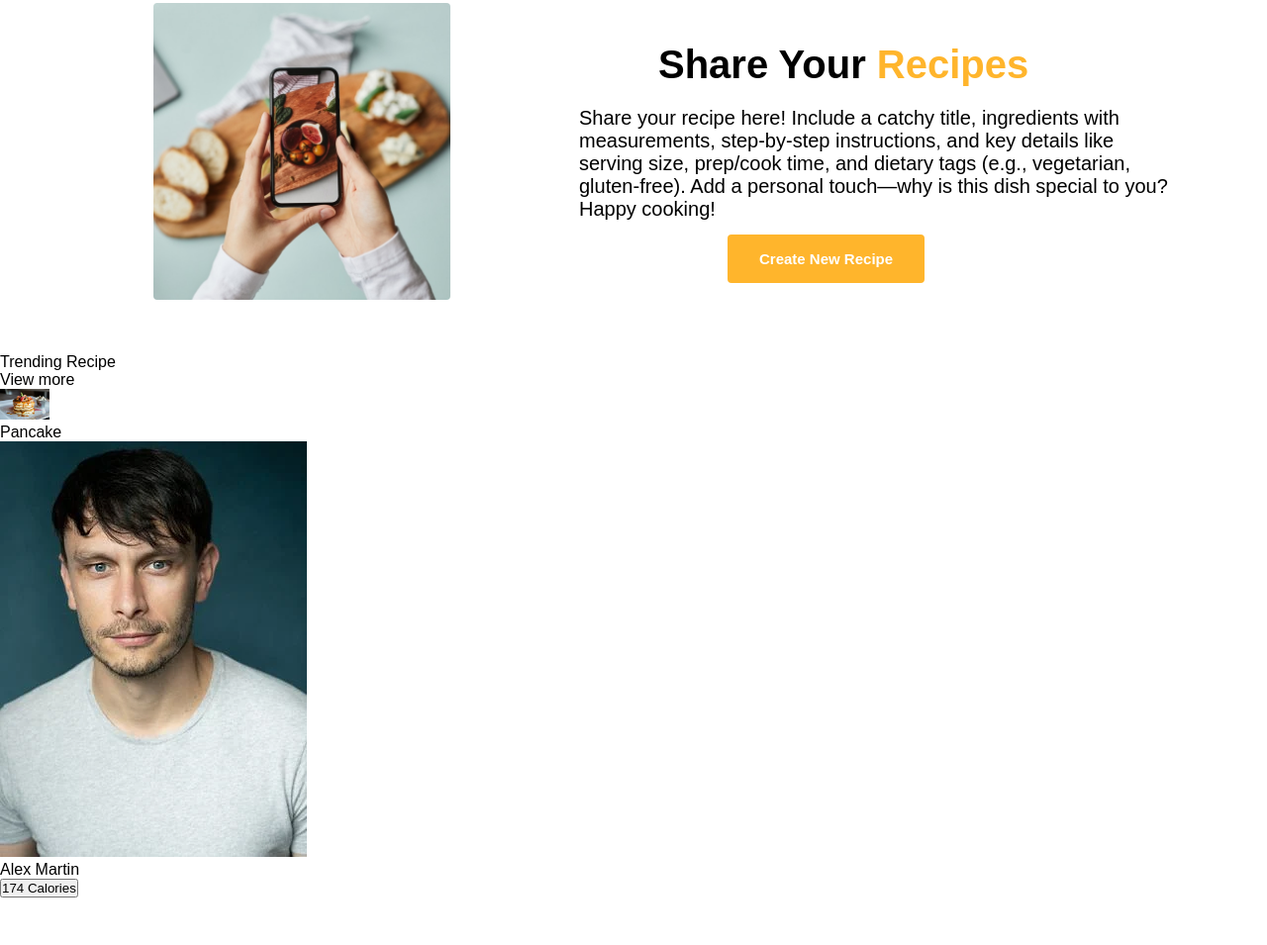
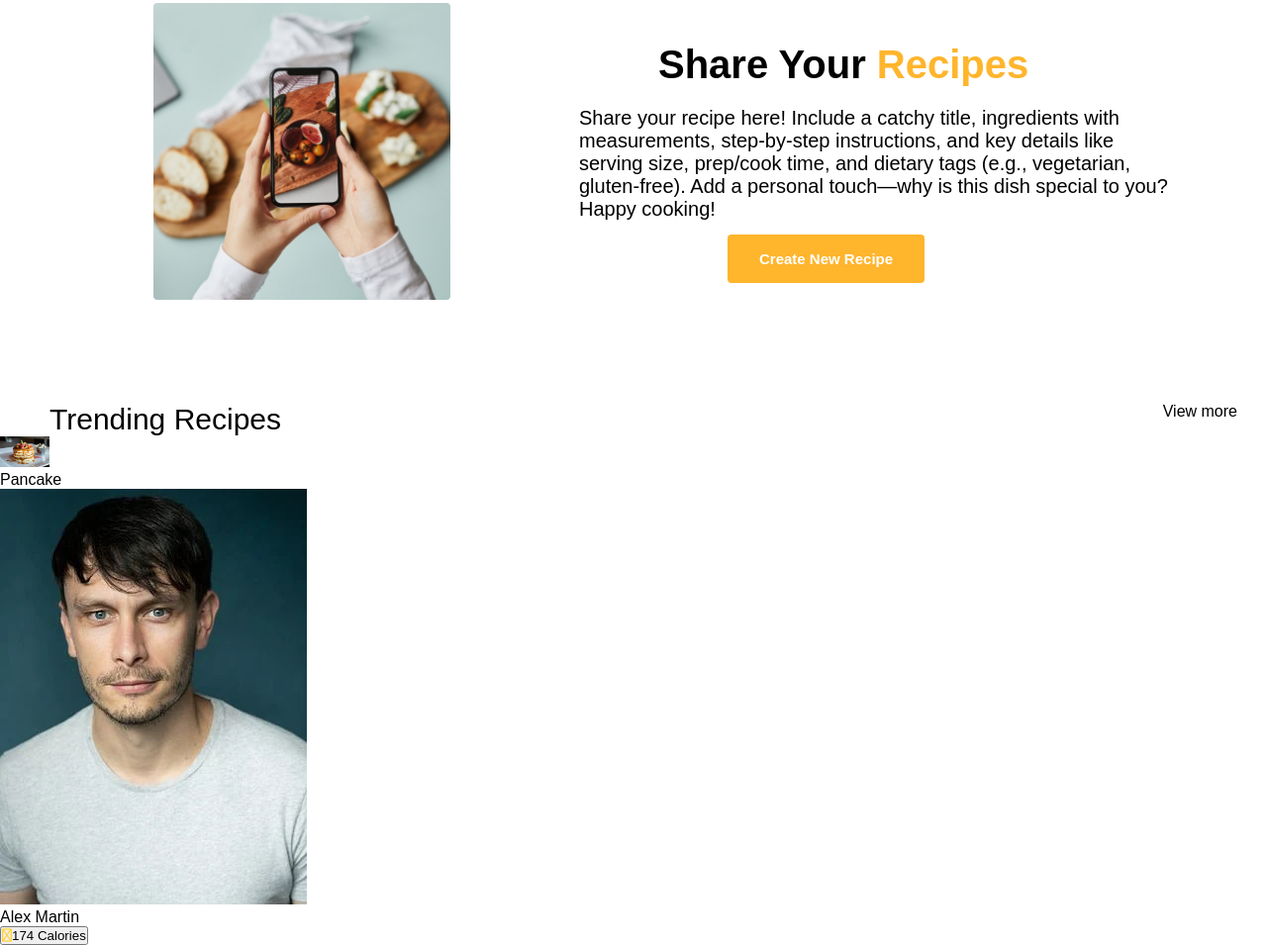
Before and after one commit to AunZaidii/Food-Recipe-Website, a plain HTML site: page index.html in a window 1280 px wide. Shown: the part 603-1558 px from the top of the page at 99% size. Before the commit the page ends 1510 px from the top, so only its background shows below. Drawn offline with Linux system fonts and the light colour scheme.

Commit message:
Improve recipes section layout and styling
Refactored the recipes section in index.html to use a flex container for heading and 'View more' link, updated heading text, and added Font Awesome for icons. Enhanced related CSS for better spacing, alignment, and font sizing.

```diff
--- a/index.css
+++ b/index.css
@@ -194,13 +194,19 @@ width: 600px;
   transform: translateY(-2px);
 }
 .recipes-section{
-
+margin-top: 100px;
+}
+.recipes-section-heading-info{
+display: flex;
+flex-direction: row;
+justify-content: space-between;
 }
 .recipes-section-heading{
-
+margin-left: 50px;
+font-size: 30px;
 }
 .recipes-section-viewmore{
-
+margin-right: 30px;
 }
 .recipes-section-grid{
 
--- a/index.html
+++ b/index.html
@@ -4,6 +4,7 @@
   <meta charset="UTF-8">
   <meta name="viewport" content="width=device-width, initial-scale=1.0">
   <title>Kitchen Browser</title>
+  <link rel="stylesheet" href="https://cdnjs.cloudflare.com/ajax/libs/font-awesome/6.0.0/css/all.min.css">
   <link rel="stylesheet" href="index.css">
 </head>
 <body>
@@ -59,32 +60,40 @@
 
 <section class="recipes-section">
 
-  <div>
-    <p class="recipes-section-heading">Trending Recipe</p>
-    <p class="recipes-section-viewmore">View more</p>
+  <div class="recipes-section-heading-info">
+    <div><p class="recipes-section-heading">Trending Recipes</p></div>
+    <div><p class="recipes-section-viewmore">View more</p></div>
+
   </div>
 
   <div class="recipes-section-grid">
     <div class="recipes-section-flexbox">
+
       <div class="recipes-section-flexbox-image">
         <img class="recipes-section-flexbox-image-pancake" src="/images/pancake.jpg" alt="Pancake-recipe">
       </div>
+
       <div class="recipes-section-flexbox-stars">
+      </div>
 
-      </div>
       <div class="recipes-section-flexbox-heading-div">
         <p class="pancake-recipe-heading">Pancake</p>
       </div>
+
       <div class="recipes-section-flexbox-info-div">
+
         <div class="recipes-section-flexbox-info-div-pfp">
           <img class="recipes-section-flexbox-pfp" src="/images/alex-martin.webp" alt="Alex-Martin pfp">
         </div>
+
         <div class="recipes-section-flexbox-info-div-name">
           <p class="recipes-section-flexbox-name">Alex Martin</p>
         </div>
+
         <div class="recipes-section-flexbox-info-div-calories">
           <button class="recipes-section-flexbox-calories"><i class="fa-regular fa-fire-flame-curved" style="color: #FFD43B;"></i>174 Calories</button>
         </div>
+
       </div>
     </div>
   </div>
```
